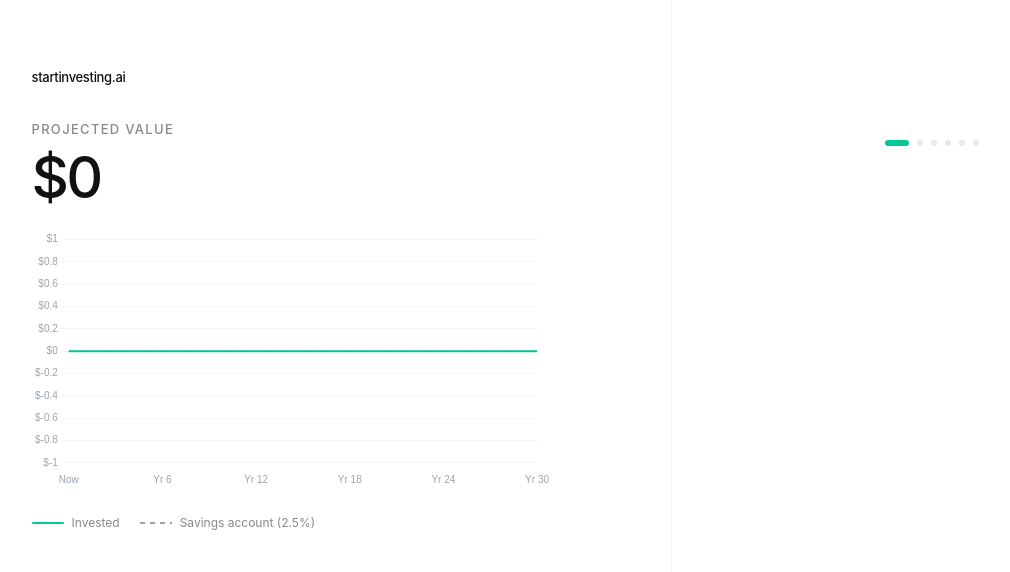
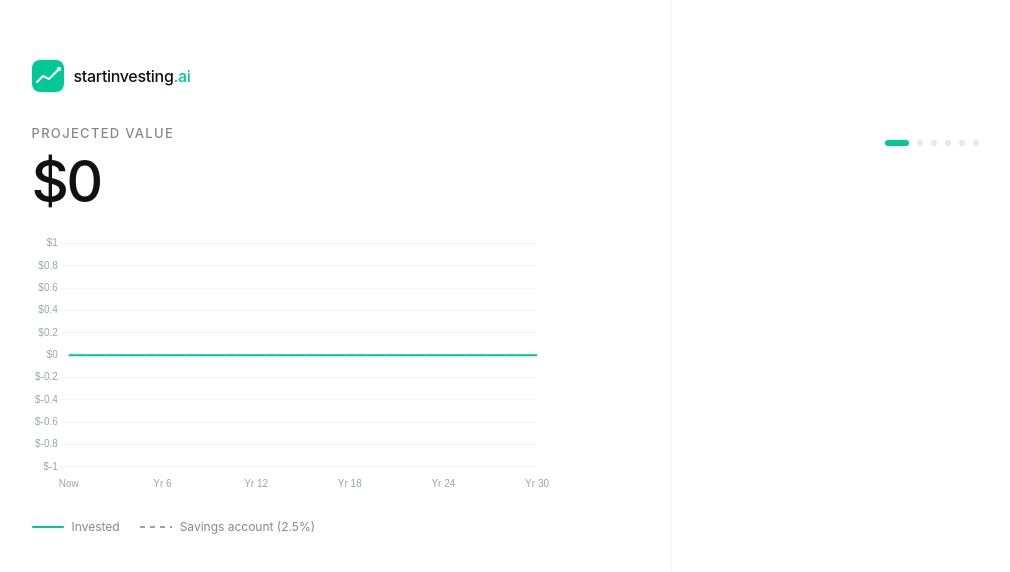
Before and after one commit to InnotechDevelopmentG/startinvesting-ai, a Next.js app: page / in a window 1280 px wide. Shown: the part 102-674 px from the top of the page, without its empty margins (88-1098 px from the left). Built offline with nearby package versions, Linux system fonts and the light colour scheme.

Commit message:
feat: add logo, update brokers to Robinhood-only with referral link

```diff
--- /dev/null
+++ b/components/Logo.tsx
@@ -0,0 +1,42 @@
+export default function Logo({ size = 32 }: { size?: number }) {
+  return (
+    <div className="flex items-center gap-2.5">
+      {/* Icon mark */}
+      <svg
+        width={size}
+        height={size}
+        viewBox="0 0 32 32"
+        fill="none"
+        xmlns="http://www.w3.org/2000/svg"
+      >
+        {/* Rounded background */}
+        <rect width="32" height="32" rx="8" fill="#00C896" />
+        {/* Rising trend line */}
+        <polyline
+          points="5,22 11,16 17,19 27,9"
+          stroke="white"
+          strokeWidth="2.2"
+          strokeLinecap="round"
+          strokeLinejoin="round"
+          fill="none"
+        />
+        {/* Dot at the peak */}
+        <circle cx="27" cy="9" r="2.2" fill="white" />
+      </svg>
+
+      {/* Wordmark */}
+      <span
+        style={{
+          fontSize: size * 0.5,
+          fontWeight: 500,
+          letterSpacing: '-0.02em',
+          color: '#111',
+          lineHeight: 1,
+        }}
+      >
+        startinvesting
+        <span style={{ color: '#00C896' }}>.ai</span>
+      </span>
+    </div>
+  );
+}
--- a/components/Simulator.tsx
+++ b/components/Simulator.tsx
@@ -11,6 +11,7 @@ import {
 import { futureValue } from '@/lib/finance';
 import ChartPanel from './ChartPanel';
 import StepFlow from './StepFlow';
+import Logo from './Logo';
 
 function computeProjections(state: SimulatorState): Pick<SimulatorState, 'projectedValue' | 'savingsBenchmark'> {
   const ppy = FREQUENCY_PER_YEAR[state.frequency];
@@ -56,6 +57,9 @@ export default function Simulator() {
         {/* Chart on top (mobile) */}
         <div className="px-6 pt-8 pb-6 border-b border-[#f3f4f6]">
           <div className="max-w-lg mx-auto">
+            <div className="mb-6">
+              <Logo size={28} />
+            </div>
             <ChartPanel state={state} currentStep={step} />
           </div>
         </div>
@@ -80,9 +84,7 @@ export default function Simulator() {
         <div className="flex-1 sticky top-0 h-screen overflow-y-auto border-r border-[#f3f4f6] px-12 py-12 xl:px-16">
           <div className="max-w-[520px] mx-auto h-full flex flex-col justify-center">
             <div className="mb-8">
-              <span className="text-[13px] font-medium text-[#111] tracking-tight">
-                startinvesting.ai
-              </span>
+              <Logo size={32} />
             </div>
             <ChartPanel state={state} currentStep={step} />
           </div>
--- a/components/steps/StepBrokers.tsx
+++ b/components/steps/StepBrokers.tsx
@@ -7,45 +7,7 @@ interface StepBrokersProps {
   state: SimulatorState;
 }
 
-interface BrokerCard {
-  name: string;
-  tagline: string;
-  badge: string | null;
-  description: string;
-  cta: string;
-  url: string;
-  color: string;
-}
-
-const BROKERS: BrokerCard[] = [
-  {
-    name: 'Robinhood',
-    tagline: 'Best for beginners',
-    badge: 'Top Pick',
-    description: 'Commission-free stocks, ETFs, and crypto. Fractional shares from $1. Clean mobile app that makes it easy to auto-invest.',
-    cta: 'Open a Robinhood account',
-    url: 'https://robinhood.com',
-    color: '#00C896',
-  },
-  {
-    name: 'Acorns',
-    tagline: 'Best for automatic investing',
-    badge: null,
-    description: 'Rounds up your purchases and invests the change automatically. Perfect if you want your investing on autopilot.',
-    cta: 'Start with Acorns',
-    url: 'https://acorns.com',
-    color: '#3D5A80',
-  },
-  {
-    name: 'Public',
-    tagline: 'Best for community & learning',
-    badge: null,
-    description: 'Invest in stocks, ETFs, and bonds alongside a community of investors. Good for people who want to understand what they own.',
-    cta: 'Join Public',
-    url: 'https://public.com',
-    color: '#5C6BC0',
-  },
-];
+const ROBINHOOD_URL = 'https://join.robinhood.com/griffea5';
 
 export default function StepBrokers({ state }: StepBrokersProps) {
   const projectedFormatted = formatCurrencyFull(state.projectedValue);
@@ -58,50 +20,76 @@ export default function StepBrokers({ state }: StepBrokersProps) {
           Open a brokerage account
         </h2>
         <p className="mt-2 text-[15px] text-[#888] leading-relaxed">
-          The next step toward {projectedFormatted} by age {retirementAge} is picking a home for your investments.
+          The next step toward {projectedFormatted} by age {retirementAge}. Takes 5 minutes.
         </p>
       </div>
 
-      <div className="flex flex-col gap-4">
-        {BROKERS.map((broker, idx) => (
-          <div
-            key={broker.name}
-            className={`rounded-xl border p-5 transition-all ${
-              idx === 0 ? 'border-[#00C896] bg-[#E6FAF5]' : 'border-[#e5e7eb] bg-white'
-            }`}
-          >
-            <div className="flex items-start justify-between mb-3">
+      {/* Robinhood card */}
+      <div className="rounded-xl border border-[#00C896] bg-[#E6FAF5] p-5">
+        {/* Header */}
+        <div className="flex items-center justify-between mb-4">
+          <div className="flex items-center gap-2">
+            {/* Robinhood logo mark */}
+            <svg width="28" height="28" viewBox="0 0 28 28" fill="none" xmlns="http://www.w3.org/2000/svg">
+              <rect width="28" height="28" rx="6" fill="#00C896"/>
+              <path d="M10 20V9h5.2c2.4 0 4.1 1.5 4.1 3.7 0 1.6-.9 2.8-2.2 3.3l2.6 4h-2.9l-2.3-3.6H12.6V20H10zm2.6-5.8h2.4c1 0 1.7-.7 1.7-1.6 0-.9-.7-1.6-1.7-1.6h-2.4v3.2z" fill="white"/>
+            </svg>
             <div>
               <div className="flex items-center gap-2">
-                  <p className="text-[16px] font-medium text-[#111]">{broker.name}</p>
-                  {broker.badge && (
+                <p className="text-[16px] font-medium text-[#111]">Robinhood</p>
                 <span className="text-[11px] font-medium text-[#00C896] bg-white border border-[#00C896] px-2 py-0.5 rounded-full">
-                      {broker.badge}
+                  Recommended
                 </span>
-                  )}
               </div>
-                <p className="text-[13px] text-[#888] mt-0.5">{broker.tagline}</p>
+              <p className="text-[13px] text-[#888] mt-0.5">Commission-free investing</p>
+            </div>
           </div>
         </div>
 
-            <p className="text-[14px] text-[#555] leading-relaxed mb-4">
-              {broker.description}
+        {/* Free stock callout */}
+        <div className="flex items-start gap-3 bg-white rounded-lg px-4 py-3 mb-4 border border-[#c3f0e2]">
+          <span className="text-[22px] mt-0.5">🎁</span>
+          <div>
+            <p className="text-[14px] font-medium text-[#111]">
+              Sign up with this link and earn a free stock worth $5 or more!
             </p>
+            <p className="text-[12px] text-[#888] mt-0.5">
+              Credited to your account after you sign up.
+            </p>
+          </div>
+        </div>
 
+        {/* Features */}
+        <ul className="flex flex-col gap-2 mb-5">
+          {[
+            'Commission-free stocks, ETFs, and crypto',
+            'Fractional shares starting from $1',
+            'Easy recurring investment setup',
+            'Clean mobile app — beginner friendly',
+          ].map((feature) => (
+            <li key={feature} className="flex items-center gap-2 text-[13px] text-[#555]">
+              <svg width="14" height="14" viewBox="0 0 14 14" fill="none" className="flex-shrink-0">
+                <circle cx="7" cy="7" r="7" fill="#00C896" opacity="0.15"/>
+                <path d="M4 7l2 2 4-4" stroke="#00C896" strokeWidth="1.4" strokeLinecap="round" strokeLinejoin="round"/>
+              </svg>
+              {feature}
+            </li>
+          ))}
+        </ul>
+
+        {/* CTA */}
         <a
-              href={broker.url}
+          href={ROBINHOOD_URL}
           target="_blank"
           rel="noopener noreferrer"
-              className={`block w-full py-3 rounded-lg text-[14px] font-medium text-center transition-all
-                ${idx === 0
-                  ? 'bg-[#00C896] text-white hover:bg-[#00b386]'
-                  : 'border border-[#e5e7eb] text-[#111] hover:border-[#00C896] hover:text-[#00C896]'
-                }`}
+          className="block w-full py-4 rounded-xl text-[15px] font-medium text-center bg-[#00C896] text-white hover:bg-[#00b386] transition-colors active:scale-[0.98]"
         >
-              {broker.cta}
+          Get my free stock and open account →
         </a>
-          </div>
-        ))}
+
+        <p className="text-[11px] text-[#aaa] text-center mt-3">
+          Free stock offer subject to Robinhood's terms and conditions.
+        </p>
       </div>
 
       <p className="text-[11px] text-[#bbb] leading-relaxed">
```
Lines whose indentation alone changed are shown as unchanged.
